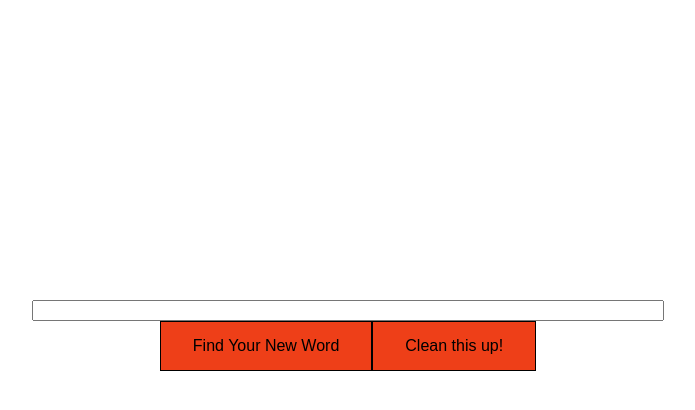
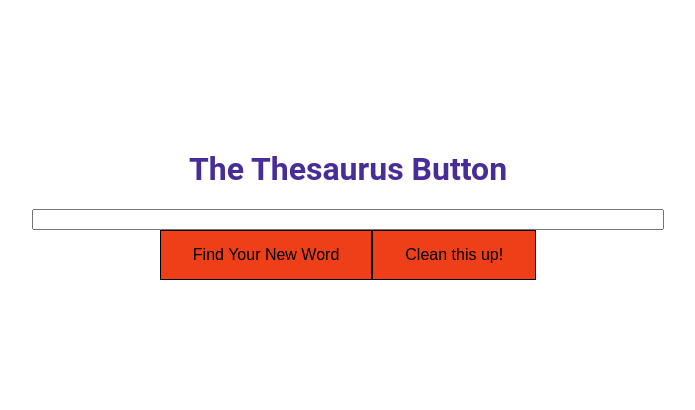
Before and after one commit to MJPazinets/myfinalproject, a React (Create React App) app: page / in a window 1280 px wide. Shown: the top 410 px of the page, without its empty margins (292-987 px from the left). Built offline with nearby package versions, Linux system fonts and the light colour scheme.

Commit message:
We b stylin

```diff
--- a/src/App.css
+++ b/src/App.css
@@ -74,5 +74,8 @@ ul {
   flex-direction: column;
   width: 50%;
   margin: 0 auto;
-  margin-top: 300px;
 }
+
+h1 {
+  margin-top: 150px;
+}
--- a/src/App.js
+++ b/src/App.js
@@ -4,7 +4,9 @@ import Input from './component/Input';
 
 function App() {
   return (
+
     <div className="App">
+      <h1>The Thesaurus Button</h1>
       <Input />
     </div>
   );
--- a/src/component/Input.jsx
+++ b/src/component/Input.jsx
@@ -20,10 +20,11 @@ const Input = () => {
     return(
         <div className="wrap">
         <input value={input} onChange={(event) => setInput(event.target.value)}  />
-        <div>
+        <div className="btns">
         <button className="submit" onClick={submitThes}>Find Your New Word</button>
         <button className="clear" onClick={clear}>Clean this up!</button>
         </div>
+        <div className="backdrop">
         <ul>
             {results.map(syn => {
                 return(
@@ -31,6 +32,7 @@ const Input = () => {
                 )
             })}
         </ul>
+        </div>
         </div>
     )
 
```
